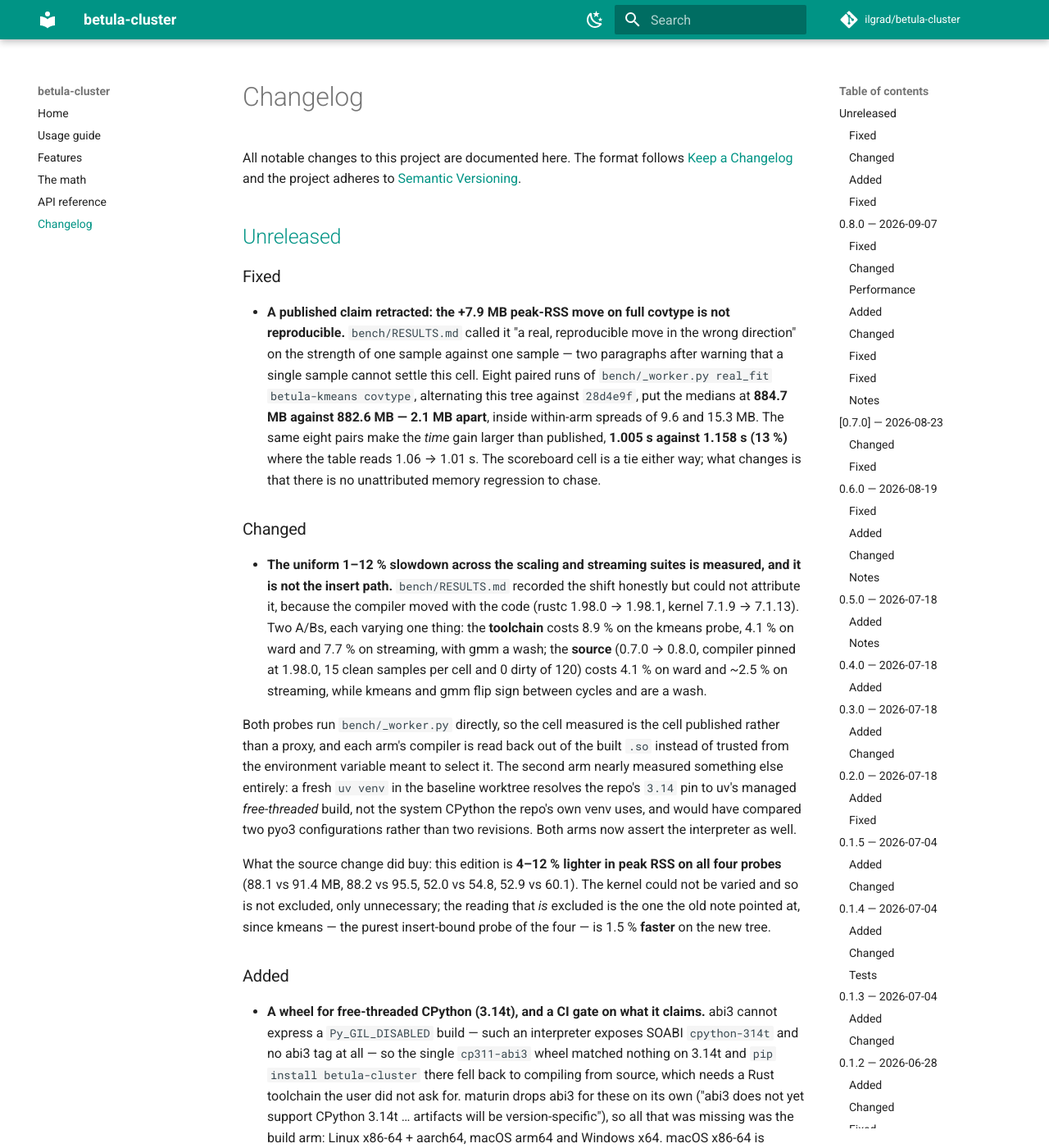
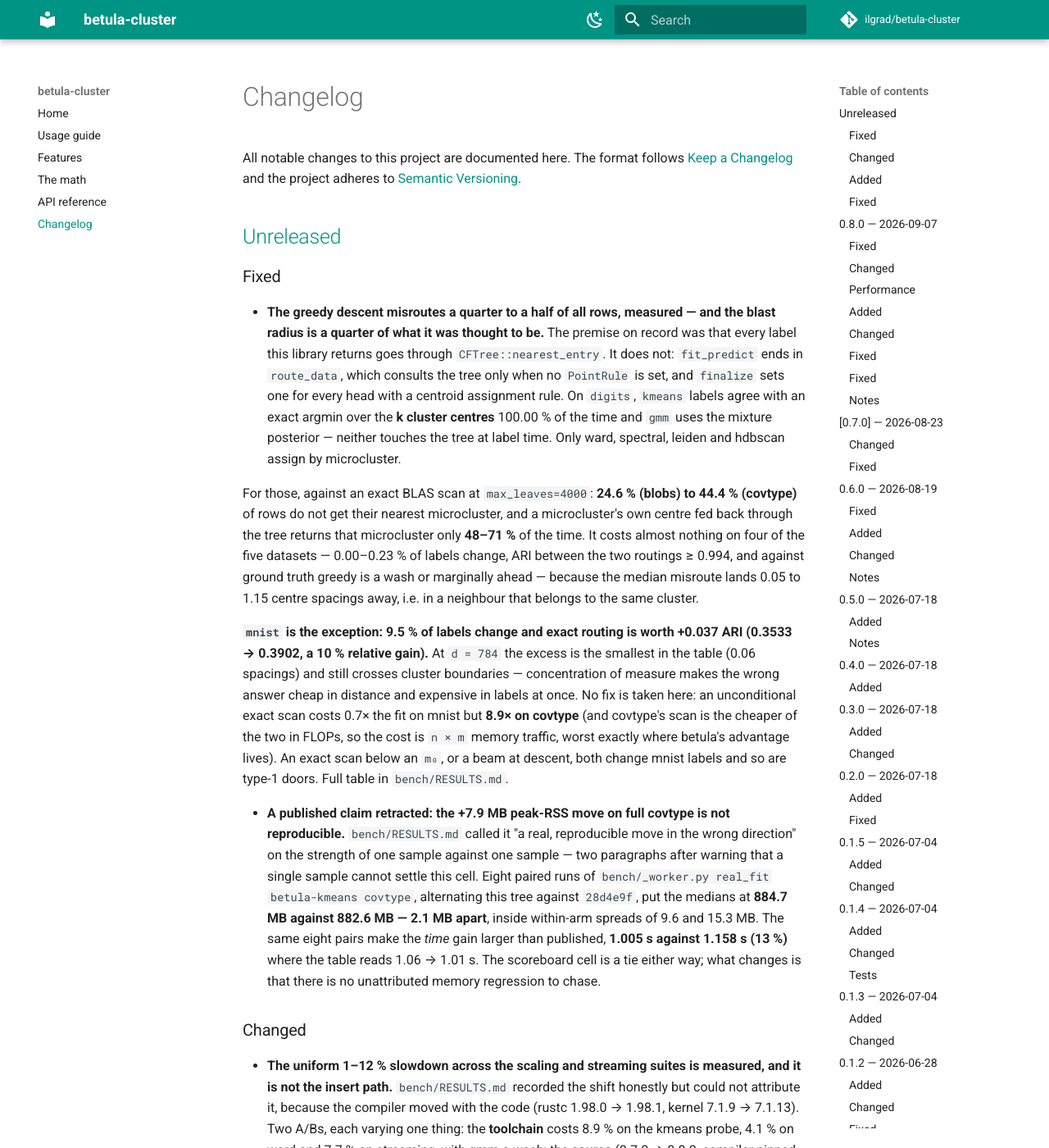
Before and after one commit to ilgrad/betula-cluster, an MkDocs documentation site: the page built from docs/changelog.md, in a window 1280 px wide and 1400 px high. Shown: the whole window at 82% size. Built offline with MkDocs 1.6.1 and Material for MkDocs 9.7.7, drawn with Linux system fonts in a browser that asks for light colours; comment, search, counter and statistics services are not loaded.

Commit message:
bench: measure the routing misroute, and correct who it can reach
The record said every label goes through `CFTree::nearest_entry`. It does
not. `fit_predict` ends in `route_data`, which consults the tree only
when `self.rule` is None, and `finalize` installs a `PointRule::Centers`
for every head carrying a centroid assignment rule -- so `kmeans` labels
are an exact argmin over the k cluster centres (100.00 % agreement on
digits) and `gmm` labels are the mixture posterior. Neither touches the
tree at label time. Only the by-microcluster heads -- ward, spectral,
leiden, hdbscan -- can have a label changed by a misroute.

Against an exact BLAS scan over every microcluster centre, at the
published max_leaves=4000: 24.6 % (blobs) to 44.4 % (covtype) of rows do
not get their nearest microcluster, and a microcluster's own centre fed
back through the tree finds that microcluster only 48-71 % of the time.
On four of five datasets it costs nothing measurable -- 0.00-0.23 % of
labels change and ARI against ground truth is a wash -- because the median
misroute lands 0.05 to 1.15 centre spacings away, inside a neighbour of
the same cluster.

mnist is the exception and is why this is worth a decision rather than a
note: 9.5 % of labels change and exact routing gains +0.037 ARI, 0.3533
-> 0.3902. Its excess is the *smallest* in the table, which is the point
-- at d = 784 the microclusters interleave, so a cheap error in distance
is an expensive one in labels.

No fix here. An unconditional exact scan is 0.7x the fit on mnist but
8.9x on covtype, and covtype's scan is the cheaper of the two in
floating-point work, so the cost is n x m memory traffic and grows worst
where this library's advantage is. Both candidate designs -- an exact scan
below an m0, a beam at descent -- change mnist labels, so both are type-1
doors and neither is opened on one seed.

```diff
--- a/CHANGELOG.md
+++ b/CHANGELOG.md
@@ -7,6 +7,30 @@ All notable changes to this project are documented here. The format follows
 ## [Unreleased]
 
 ### Fixed
+- **The greedy descent misroutes a quarter to a half of all rows, measured — and the blast radius is
+  a quarter of what it was thought to be.** The premise on record was that every label this library
+  returns goes through `CFTree::nearest_entry`. It does not: `fit_predict` ends in `route_data`,
+  which consults the tree only when no `PointRule` is set, and `finalize` sets one for every head
+  with a centroid assignment rule. On `digits`, `kmeans` labels agree with an exact argmin over the
+  **k cluster centres** 100.00 % of the time and `gmm` uses the mixture posterior — neither touches
+  the tree at label time. Only ward, spectral, leiden and hdbscan assign by microcluster.
+
+  For those, against an exact BLAS scan at `max_leaves=4000`: **24.6 % (blobs) to 44.4 % (covtype)**
+  of rows do not get their nearest microcluster, and a microcluster's own centre fed back through the
+  tree returns that microcluster only **48–71 %** of the time. It costs almost nothing on four of the
+  five datasets — 0.00–0.23 % of labels change, ARI between the two routings ≥ 0.994, and against
+  ground truth greedy is a wash or marginally ahead — because the median misroute lands 0.05 to 1.15
+  centre spacings away, i.e. in a neighbour that belongs to the same cluster.
+
+  **`mnist` is the exception: 9.5 % of labels change and exact routing is worth +0.037 ARI (0.3533 →
+  0.3902, a 10 % relative gain).** At `d = 784` the excess is the smallest in the table (0.06
+  spacings) and still crosses cluster boundaries — concentration of measure makes the wrong answer
+  cheap in distance and expensive in labels at once. No fix is taken here: an unconditional exact scan
+  costs 0.7× the fit on mnist but **8.9× on covtype** (and covtype's scan is the cheaper of the two in
+  FLOPs, so the cost is `n × m` memory traffic, worst exactly where betula's advantage lives). An
+  exact scan below an `m₀`, or a beam at descent, both change mnist labels and so are type-1 doors.
+  Full table in `bench/RESULTS.md`.
+
 - **A published claim retracted: the +7.9 MB peak-RSS move on full covtype is not reproducible.**
   `bench/RESULTS.md` called it "a real, reproducible move in the wrong direction" on the strength of
   one sample against one sample — two paragraphs after warning that a single sample cannot settle
```
Also changed, not shown: bench/RESULTS.md (+67 -0 lines).
